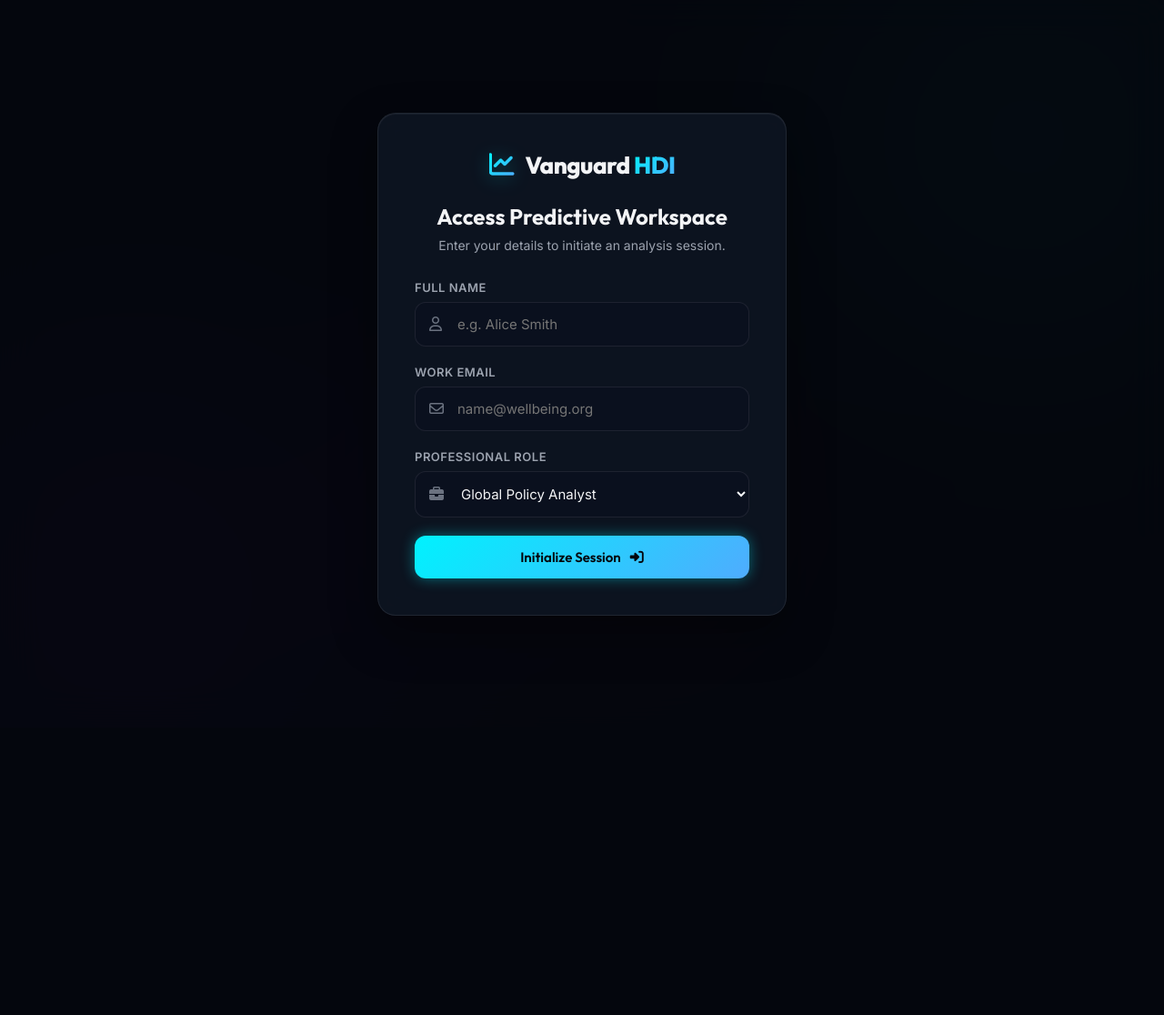
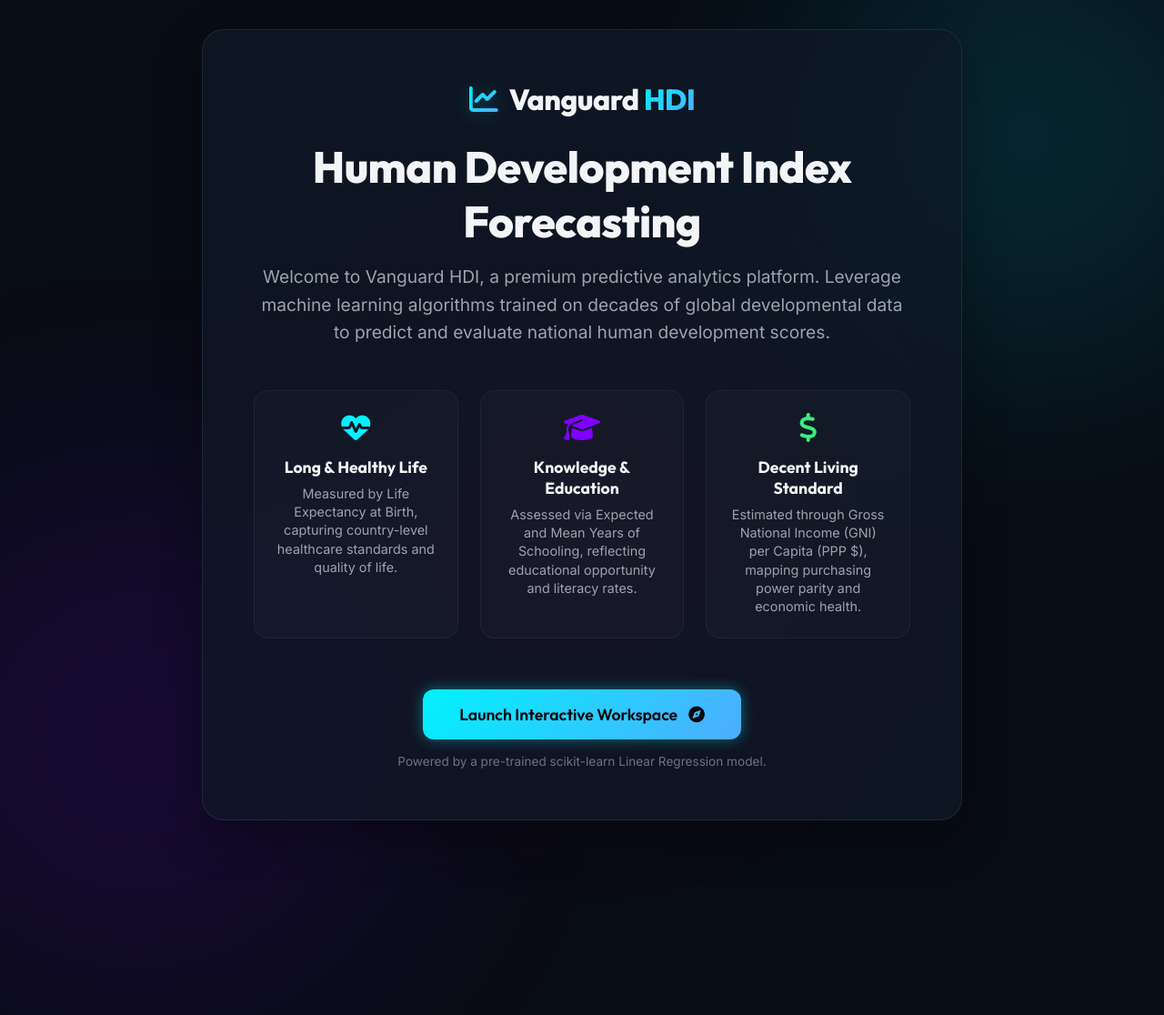
Before and after one commit to shankar186-gpcet/A-Comprehensive-Measure-of-Well-Being, a Flask app: page / in a window 1280 px wide; the page is wider, and only the part inside the window is pictured. Shown: that part at 91% size. Before the commit the page ends 677 px from the top of that part, so only its background shows below. Run offline with Flask 3, Linux system fonts and the light colour scheme.

Commit message:
Add home and predict templates and configure routes / and /predict in Flask app

```diff
--- a/Flask/app.py
+++ b/Flask/app.py
@@ -136,10 +136,50 @@ def generate_svg_report(prediction_id, country_name, model_name, hdi_score, cate
     </svg>"""
     return svg
 
-# HTTP Frontend Route
+# HTTP Frontend Routes
 @app.route("/")
 def home():
+    return render_template("home.html")
+
+@app.route("/dashboard")
+def dashboard():
     return render_template("index.html")
+
+# Traditional HTML Form POST Predict Route
+@app.route("/predict", methods=["POST"])
+def predict():
+    try:
+        # Retrieve input values from traditional form submission
+        life_expectancy = float(request.form.get("life_expectancy", 70.0))
+        mean_schooling = float(request.form.get("mean_years_schooling", 7.0))
+        expected_schooling = float(request.form.get("expected_years_schooling", 10.0))
+        gni = float(request.form.get("gnl_per_capita", 15000.0))
+
+        score = None
+        if ml_model_pickle is not None:
+            try:
+                features = np.array([[life_expectancy, mean_schooling, expected_schooling, gni]])
+                score = float(ml_model_pickle.predict(features)[0])
+            except Exception as e:
+                print(f"Error predicting with pickled model: {e}")
+
+        if score is None:
+            lei, ei, ii = calculate_hdi_breakdown(life_expectancy, mean_schooling, expected_schooling, gni)
+            score = (lei * ei * ii) ** (1.0 / 3.0)
+
+        score = max(0.0, min(1.0, score))
+        rounded_score = round(score, 4)
+
+        return render_template(
+            "predict.html",
+            score=rounded_score,
+            life_expectancy=life_expectancy,
+            mean_schooling=mean_schooling,
+            expected_schooling=expected_schooling,
+            gni=gni
+        )
+    except Exception as e:
+        return f"Error during prediction calculation: {e}", 400
 
 # API Routes
 @app.route("/api/auth/login", methods=["POST"])
--- /dev/null
+++ b/Flask/templates/home.html
@@ -0,0 +1,148 @@
+<!DOCTYPE html>
+<html lang="en">
+<head>
+    <meta charset="UTF-8">
+    <meta name="viewport" content="width=device-width, initial-scale=1.0">
+    <title>Vanguard HDI - Human Development Index Forecasting System</title>
+    <meta name="description" content="An advanced predictive analytics platform for Human Development Index (HDI) forecasting, powered by machine learning and historical country data.">
+    <!-- Google Fonts -->
+    <link rel="preconnect" href="https://fonts.googleapis.com">
+    <link rel="preconnect" href="https://fonts.gstatic.com" crossorigin>
+    <link href="https://fonts.googleapis.com/css2?family=Inter:wght@300;400;500;600;700&family=Outfit:wght@400;600;700;800&display=swap" rel="stylesheet">
+    <!-- FontAwesome for Premium Icons -->
+    <link rel="stylesheet" href="https://cdnjs.cloudflare.com/ajax/libs/font-awesome/6.4.0/css/all.min.css">
+    <!-- Custom Style Sheet -->
+    <link rel="stylesheet" href="/static/index.css">
+    <style>
+        .home-container {
+            display: flex;
+            flex-direction: column;
+            align-items: center;
+            justify-content: center;
+            min-height: 100vh;
+            padding: 2rem;
+            max-width: 900px;
+            margin: 0 auto;
+            text-align: center;
+            position: relative;
+            z-index: 10;
+        }
+        .intro-card {
+            background: var(--card-bg);
+            border: 1px solid var(--card-border);
+            border-radius: 24px;
+            padding: 3.5rem;
+            backdrop-filter: blur(20px);
+            box-shadow: 0 20px 50px rgba(0, 0, 0, 0.3);
+            margin-bottom: 2rem;
+        }
+        .intro-title {
+            font-family: var(--font-heading);
+            font-size: 3rem;
+            font-weight: 800;
+            margin-bottom: 1rem;
+            letter-spacing: -0.5px;
+        }
+        .intro-desc {
+            font-size: 1.2rem;
+            color: var(--text-secondary);
+            margin-bottom: 3rem;
+            line-height: 1.6;
+        }
+        .pillars-grid {
+            display: grid;
+            grid-template-columns: repeat(3, 1fr);
+            gap: 1.5rem;
+            margin-bottom: 3.5rem;
+        }
+        .pillar-card {
+            background: rgba(255, 255, 255, 0.02);
+            border: 1px solid rgba(255, 255, 255, 0.05);
+            border-radius: 16px;
+            padding: 1.5rem;
+            transition: var(--transition-smooth);
+        }
+        .pillar-card:hover {
+            transform: translateY(-5px);
+            border-color: var(--card-hover-border);
+            background: rgba(0, 242, 254, 0.02);
+        }
+        .pillar-icon {
+            font-size: 2rem;
+            margin-bottom: 1rem;
+        }
+        .pillar-title {
+            font-family: var(--font-heading);
+            font-size: 1.1rem;
+            font-weight: 700;
+            margin-bottom: 0.5rem;
+        }
+        .pillar-desc {
+            font-size: 0.9rem;
+            color: var(--text-secondary);
+            line-height: 1.4;
+        }
+        .cta-btn {
+            font-size: 1.1rem;
+            padding: 1rem 2.5rem;
+            border-radius: 12px;
+            text-decoration: none;
+            display: inline-flex;
+            align-items: center;
+            gap: 0.75rem;
+            font-weight: 600;
+            box-shadow: var(--glow-primary);
+        }
+        .footer-note {
+            color: var(--text-muted);
+            font-size: 0.85rem;
+            margin-top: 1rem;
+        }
+    </style>
+</head>
+<body>
+    <!-- Background Glow Spheres -->
+    <div class="glow-sphere sphere-1"></div>
+    <div class="glow-sphere sphere-2"></div>
+    <div class="glow-sphere sphere-3"></div>
+
+    <div class="home-container">
+        <div class="intro-card">
+            <div class="brand-logo" style="justify-content: center; margin-bottom: 1.5rem;">
+                <i class="fa-solid fa-chart-line logo-icon" style="font-size: 2rem;"></i>
+                <span class="logo-text" style="font-size: 2rem;">Vanguard <span class="accent-text">HDI</span></span>
+            </div>
+
+            <h1 class="intro-title">Human Development Index Forecasting</h1>
+            <p class="intro-desc">
+                Welcome to Vanguard HDI, a premium predictive analytics platform. Leverage machine learning algorithms trained on decades of global developmental data to predict and evaluate national human development scores.
+            </p>
+
+            <div class="pillars-grid">
+                <div class="pillar-card">
+                    <i class="fa-solid fa-heart-pulse pillar-icon" style="color: #00F2FE;"></i>
+                    <h3 class="pillar-title">Long & Healthy Life</h3>
+                    <p class="pillar-desc">Measured by Life Expectancy at Birth, capturing country-level healthcare standards and quality of life.</p>
+                </div>
+                <div class="pillar-card">
+                    <i class="fa-solid fa-graduation-cap pillar-icon" style="color: #7F00FF;"></i>
+                    <h3 class="pillar-title">Knowledge & Education</h3>
+                    <p class="pillar-desc">Assessed via Expected and Mean Years of Schooling, reflecting educational opportunity and literacy rates.</p>
+                </div>
+                <div class="pillar-card">
+                    <i class="fa-solid fa-dollar-sign pillar-icon" style="color: #38EF7D;"></i>
+                    <h3 class="pillar-title">Decent Living Standard</h3>
+                    <p class="pillar-desc">Estimated through Gross National Income (GNI) per Capita (PPP $), mapping purchasing power parity and economic health.</p>
+                </div>
+            </div>
+
+            <a href="/dashboard" class="btn btn-primary cta-btn">
+                <span>Launch Interactive Workspace</span>
+                <i class="fa-solid fa-compass"></i>
+            </a>
+
+            <p class="footer-note">Powered by a pre-trained scikit-learn Linear Regression model.</p>
+        </div>
+    </div>
+</body>
+</html>
--- a/Flask/templates/index.html
+++ b/Flask/templates/index.html
@@ -105,13 +105,13 @@
                     <p class="subtitle">Input development metrics to calculate human well-being indices.</p>
                 </div>
 
-                <form id="prediction-form" class="prediction-form">
+                <form id="prediction-form" class="prediction-form" action="/predict" method="POST">
                     <!-- Country Pre-population Selector -->
                     <div class="form-group">
                         <label for="predict-country">Select Target Country (Reference template)</label>
                         <div class="input-wrapper">
                             <i class="fa-solid fa-earth-americas input-icon"></i>
-                            <select id="predict-country" required>
+                            <select id="predict-country" name="country_id" required>
                                 <option value="">Select country...</option>
                                 <!-- Will be filled dynamically -->
                             </select>
@@ -125,7 +125,7 @@
                             <span class="metric-value"><span id="val-life">70.0</span> yrs</span>
                         </div>
                         <div class="range-wrapper">
-                            <input type="range" id="life-expectancy" min="20" max="90" step="0.1" value="70">
+                            <input type="range" id="life-expectancy" name="life_expectancy" min="20" max="90" step="0.1" value="70">
                             <div class="range-labels">
                                 <span>20.0 yrs</span>
                                 <span>90.0 yrs</span>
@@ -140,7 +140,7 @@
                             <span class="metric-value"><span id="val-mean-school">7.0</span> yrs</span>
                         </div>
                         <div class="range-wrapper">
-                            <input type="range" id="mean-schooling" min="0" max="15" step="0.1" value="7">
+                            <input type="range" id="mean-schooling" name="mean_years_schooling" min="0" max="15" step="0.1" value="7">
                             <div class="range-labels">
                                 <span>0.0 yrs</span>
                                 <span>15.0 yrs</span>
@@ -155,7 +155,7 @@
                             <span class="metric-value"><span id="val-exp-school">10.0</span> yrs</span>
                         </div>
                         <div class="range-wrapper">
-                            <input type="range" id="expected-schooling" min="0" max="18" step="0.1" value="10">
+                            <input type="range" id="expected-schooling" name="expected_years_schooling" min="0" max="18" step="0.1" value="10">
                             <div class="range-labels">
                                 <span>0.0 yrs</span>
                                 <span>18.0 yrs</span>
@@ -168,7 +168,7 @@
                         <label for="gnl-per-capita">GNI per Capita (PPP $)</label>
                         <div class="input-wrapper">
                             <i class="fa-solid fa-dollar-sign input-icon"></i>
-                            <input type="number" id="gnl-per-capita" min="100" max="100000" step="100" value="15000" required>
+                            <input type="number" id="gnl-per-capita" name="gnl_per_capita" min="100" max="100000" step="100" value="15000" required>
                         </div>
                         <p class="input-tip">Range: $100 to $100,000. Expressed in Purchasing Power Parity (PPP) USD.</p>
                     </div>
@@ -178,7 +178,7 @@
                         <label for="predict-model">Machine Learning Engine</label>
                         <div class="input-wrapper">
                             <i class="fa-solid fa-brain input-icon"></i>
-                            <select id="predict-model" required>
+                            <select id="predict-model" name="model_id" required>
                                 <!-- Will be filled dynamically -->
                             </select>
                         </div>
```
Also changed, not shown: Flask/templates/predict.html (added, +138 -0 lines), Flask/hdi_wellbeing.db.
